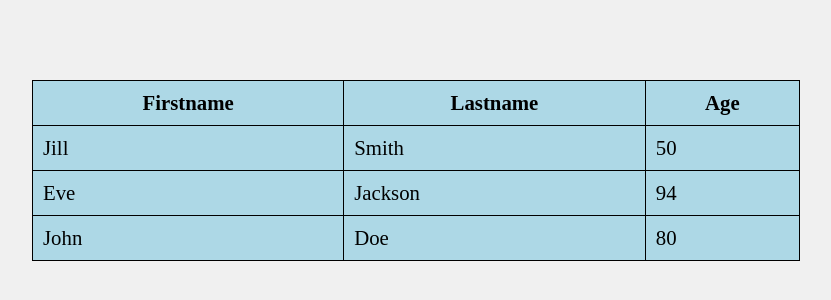
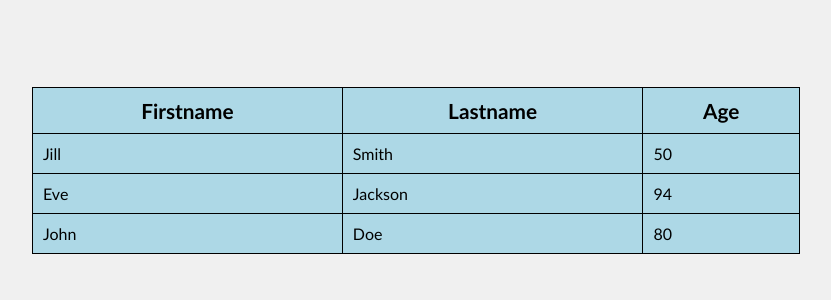
Before and after one commit to theleeveshkumar/MernStack-Ethnus-Course-22BCE10999, a plain HTML site: page Title01-HTML/Task01.html in a window 1280 px wide. Shown: the part 230-530 px from the top of the page, without its empty margins (224-1055 px from the left). Drawn offline with Linux system fonts and the light colour scheme.

Commit message:
Done till Task04

```diff
--- a/Title01-HTML/Task01.html
+++ b/Title01-HTML/Task01.html
@@ -10,7 +10,7 @@
             justify-content: center;
             align-items: center;
             height: 100vh;
-            font-size: 1.3rem;
+            font-family: 'Calibri', 'Trebuchet MS', sans-serif;
             margin: 0;
             background-color: #f0f0f0;
         }
@@ -28,11 +28,14 @@
             font-weight: bold;
             text-align: center;
         }
+        .Heading {
+            font-size: 1.3rem;
+        }
     </style>
 </head>
 <body>
     <table>
-        <tr>
+        <tr class="Heading">
             <th>Firstname</th>
             <th>Lastname</th>
             <th>Age</th>
```
